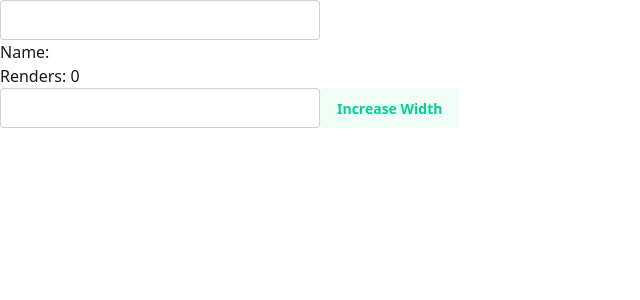
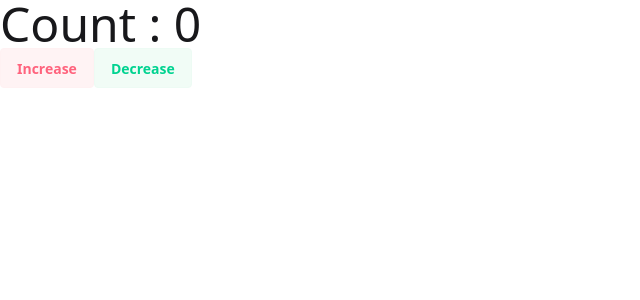
Before and after one commit to shailesh-benni/Hooks-Practice, a React (Vite) app: page / in a window 1280 px wide. Shown: the top 300 px of the page, without its empty margins (0-640 px from the left). Built offline with nearby package versions, Linux system fonts and the light colour scheme.

Commit message:
useReducer

```diff
--- a/src/App.jsx
+++ b/src/App.jsx
@@ -4,6 +4,7 @@ import UseEffectHook from './hooksExample/UseEffectHook'
 import UseContextHook from './hooksExample/UseContextHook'
 import LoginContextProvider from './context/LoginContextProvider'//Achhese code organize karne k liye aise karna padta hai context file wagera banake usme hook ko use karna...
 import UseRefHook from './hooksExample/UseRefHook'
+import UseReducerHook from './hooksExample/UseReducerHook'
 
 //Konsa Hook Chahiye usko niche app m use karke try karo
 
@@ -14,7 +15,8 @@ const App = () => {
     // <LoginContextProvider>
     //   <UseContextHook/>
     // </LoginContextProvider>
-    <UseRefHook/>
+    // <UseRefHook/>
+    <UseReducerHook/>
   )
 }
 
--- /dev/null
+++ b/src/hooksExample/UseReducerHook.jsx
@@ -0,0 +1,41 @@
+import React, { useReducer } from 'react'
+//It works like state management tool...
+//Always use use reducer hook when you have lot of state to manage with its methods
+
+//useReducer is used to manage complex states
+
+
+const initialState = {count:0};
+
+const reducer = (state, action)=>{
+    console.log(action);
+
+    switch (action.type) {
+        case "increase":
+            return {count:state.count + 1};
+        case "decrease":
+            return {count:state.count - 1};
+
+        default: return state;
+    }
+
+}
+
+const UseReducerHook = () => {
+   const [state, dispatch] = useReducer(reducer, initialState ); //dispatch is userDefined name + it is the syntax(It takes two args with is state-function and initial state and returns an array with 2 values )
+    function increaseCounter(){
+        dispatch({type:"increase"});
+    }
+    function decreaseCounter(){
+        dispatch({type:"decrease"});
+    }
+  return (
+    <div>
+        <h1 className='text-5xl'>Count : {state.count} </h1>
+        <button onClick={increaseCounter} className='btn btn-soft btn-error'>Increase</button>
+        <button onClick={decreaseCounter} className='btn btn-soft btn-success'>Decrease</button>
+    </div>
+  )
+}
+
+export default UseReducerHook
--- a/src/hooksExample/UseRefHook.jsx
+++ b/src/hooksExample/UseRefHook.jsx
@@ -22,7 +22,7 @@ const UseRefHook = () => {
 
   return (
     <div>
-        <input className='input' type="text" onChange={(e)=>setName(e.target.value)} />
+        <input className='input input-accent' type="text" onChange={(e)=>setName(e.target.value)} />
 
         <h2>Name: {name}</h2>
         {/* <h2> this Count when useState is using : {counter}</h2> */} {/* This leads Infinite */}
```
